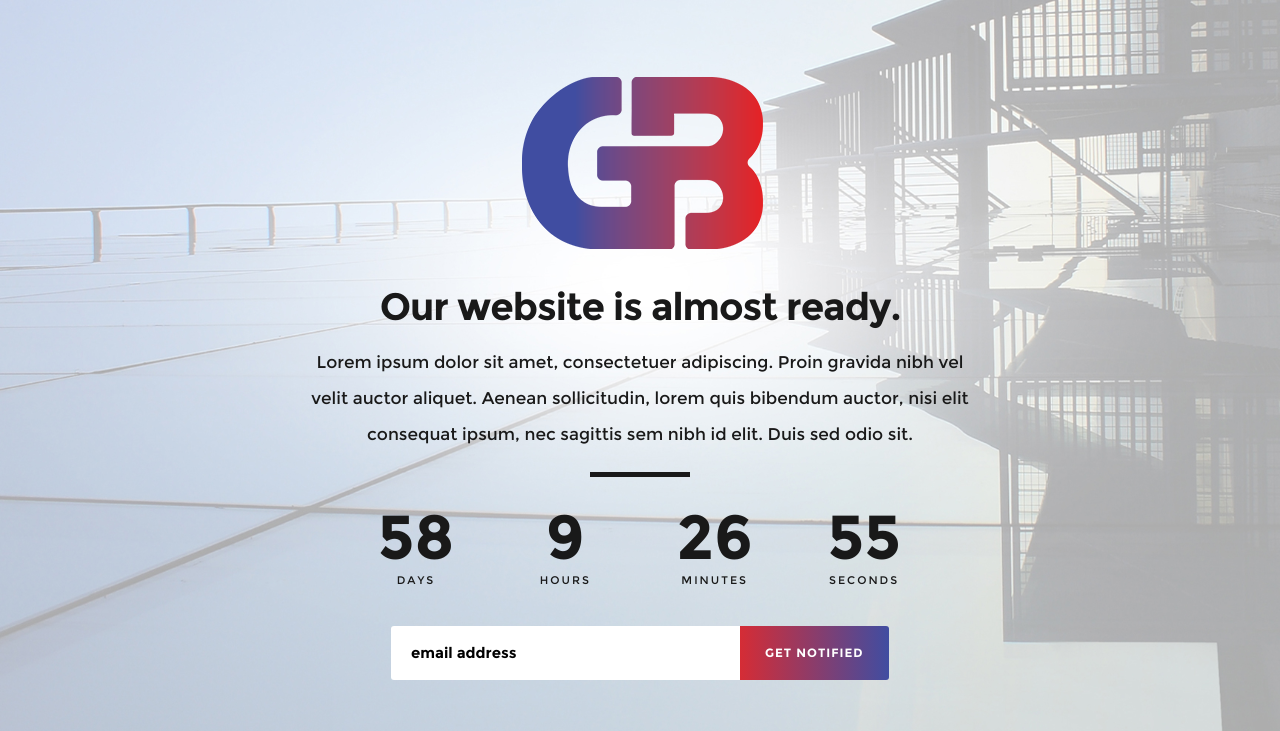
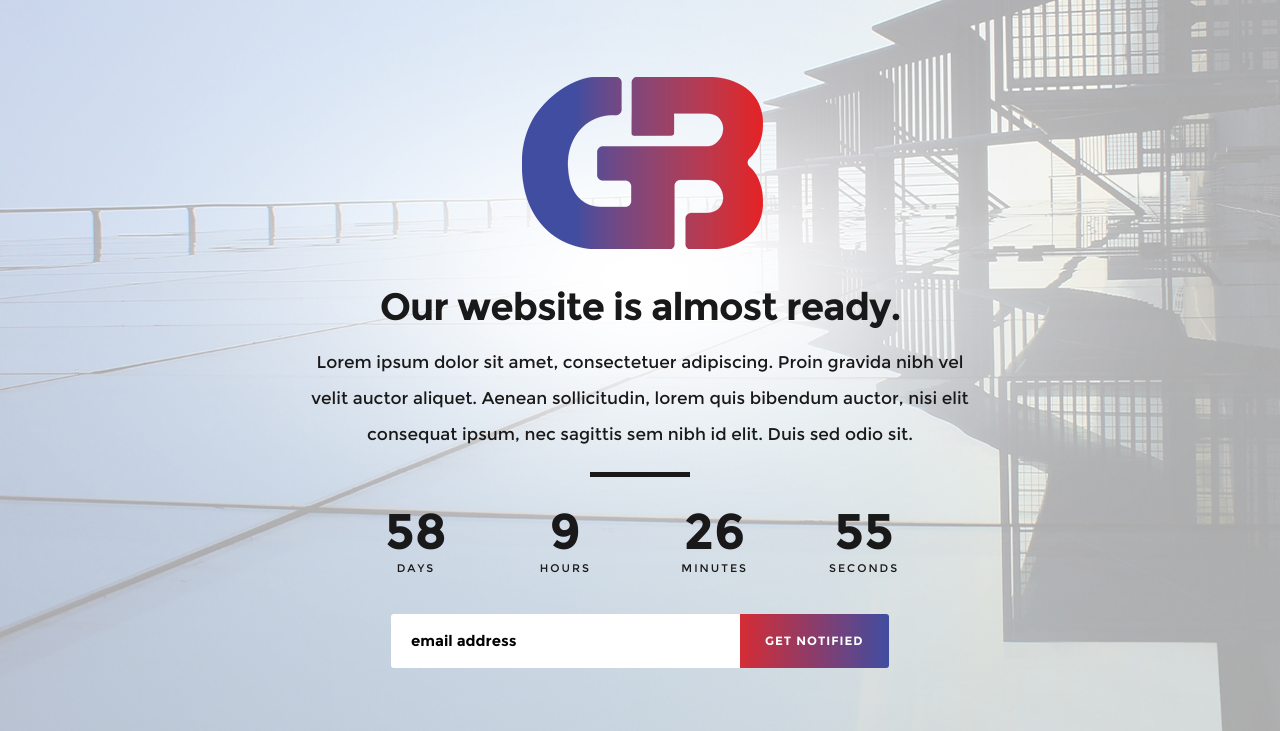
Before and after one commit to abhilashajay-dev/GlassBond, a plain HTML site: page index.html in a window 1280 px wide. Shown: the top 731 px of the page. Drawn offline with Linux system fonts and the light colour scheme; some packages are replaced by stand-ins of ours.

Commit message:
Update main.css

```diff
--- a/css/main.css
+++ b/css/main.css
@@ -672,7 +672,7 @@ main .site-header .logo a {
 }
 
 #demo span {
-	font: 62px/1em "montserrat-bold", sans-serif;
+	font: 50px/1em "montserrat-bold", sans-serif;
 	display: block;
 	padding: 12px 0 30px;
 	min-width: 25%;
```
